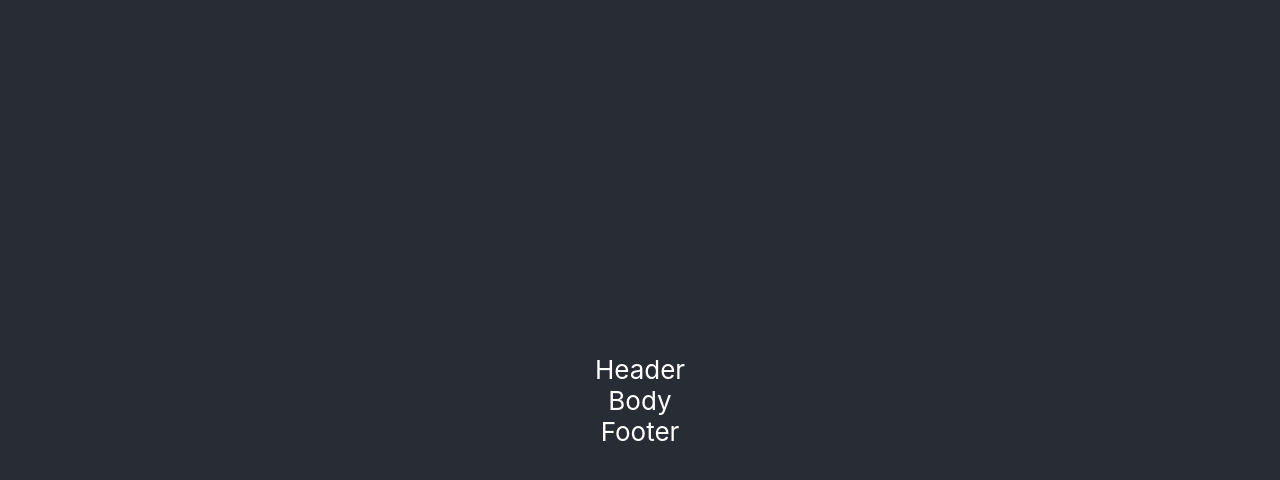
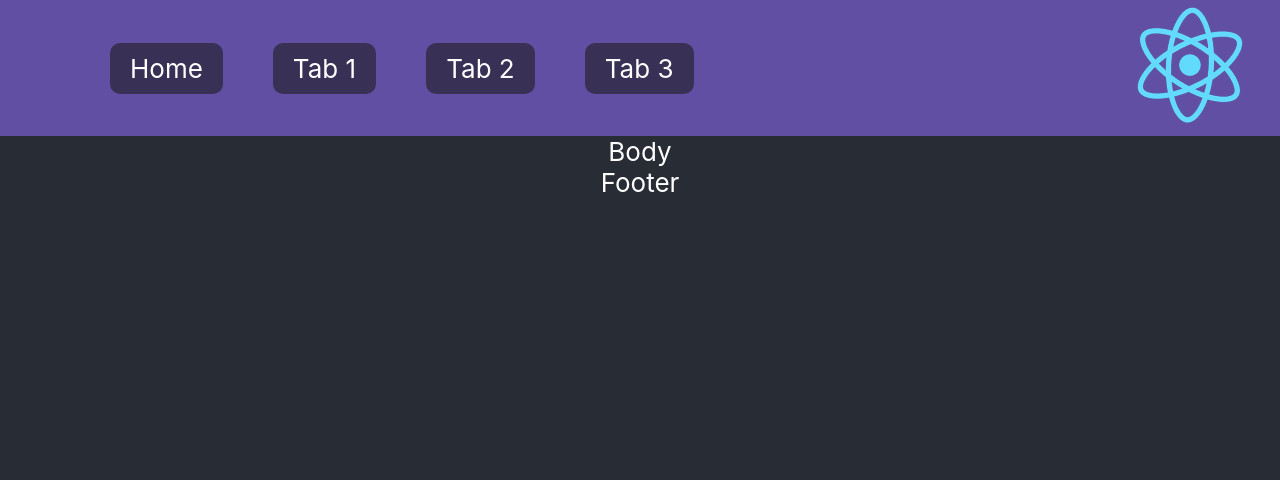
Before and after one commit to MedEmis/Social-Network-on-React, a React (Create React App) app: page / in a window 1280 px wide. Shown: the top 480 px of the page. Built offline with nearby package versions, Linux system fonts and the light colour scheme.

Commit message:
added header

```diff
--- a/src/App.css
+++ b/src/App.css
@@ -2,35 +2,16 @@
   text-align: center;
   background-color: #282c34;
   min-height: 100vh;
-  display: flex;
-  flex-direction: column;
-  align-items: center;
-  justify-content: center;
+  display: block;
   font-size: calc(10px + 2vmin);
   color: white;
 }
 
-.App-logo {
-  height: 40vmin;
-  pointer-events: none;
-}
 
-@media (prefers-reduced-motion: no-preference) {
-  .App-logo {
-    animation: App-logo-spin infinite 20s linear;
-  }
-}
+
+
 
 
 .App-link {
   color: #61dafb;
 }
-
-@keyframes App-logo-spin {
-  from {
-    transform: rotate(0deg);
-  }
-  to {
-    transform: rotate(360deg);
-  }
-}
--- a/src/App.js
+++ b/src/App.js
@@ -1,6 +1,5 @@
-import logo from './logo.svg';
 import './App.css';
-import Header from './components/Header';
+import Header from './components/header/Header';
 import Body from './components/Body';
 import Footer from './components/Footer';
 
--- a/src/components/Header.js
+++ /dev/null
@@ -1,15 +0,0 @@
-import React from 'react'
-
-
-class Header extends React.Component {
-	constructor(props) {
-		super(props);
-		this.state = {};
-	}
-	render() {
-		return (
-			<div>Header</div>
-		);
-	}
-}
-export default Header;
--- /dev/null
+++ b/src/components/header/Header.js
@@ -0,0 +1,25 @@
+import React from 'react'
+import logo from './../../../src/logo192.png';
+import './header.css';
+
+
+class Header extends React.Component {
+	constructor(props) {
+		super(props);
+		this.state = {};
+	}
+	render() {
+		return (
+			<div className="header">
+				<ul className="header__header-nav">
+					<li className="header-nav_item">Home</li>
+					<li className="header-nav_item">Tab 1</li>
+					<li className="header-nav_item">Tab 2</li>
+					<li className="header-nav_item">Tab 3</li>
+				</ul>
+				<div className="header__logo"><img className="App-logo" src={logo} alt="logo"></img></div>
+			</div>
+		);
+	}
+}
+export default Header;
--- /dev/null
+++ b/src/components/header/header.css
@@ -0,0 +1,39 @@
+.header {
+	display: flex;
+	justify-content: space-between;
+	align-items: center;
+	padding: 5px 30px 5px 20px;
+	background: rgb(97, 79, 163);
+}
+.header__header-nav {
+	display: flex;
+}
+.header-nav_item {
+	list-style: none;
+	margin-left: 50px;
+	padding: 10px 20px;
+	border-radius: 10px;
+	background: rgb(56, 49, 85);
+}
+
+.header-nav_item:hover {
+	background: rgb(33, 28, 49);
+}
+
+.App-logo {
+	height: 15vmin;
+	pointer-events: none;
+}
+@media (prefers-reduced-motion: no-preference) {
+	.App-logo {
+		animation: App-logo-spin infinite 60s linear;
+	}
+}
+@keyframes App-logo-spin {
+	from {
+		transform: rotate(0deg);
+	}
+	to {
+		transform: rotate(360deg);
+	}
+}
```
Also changed, not shown: src/logo192.png (renamed from public/logo192.png).
